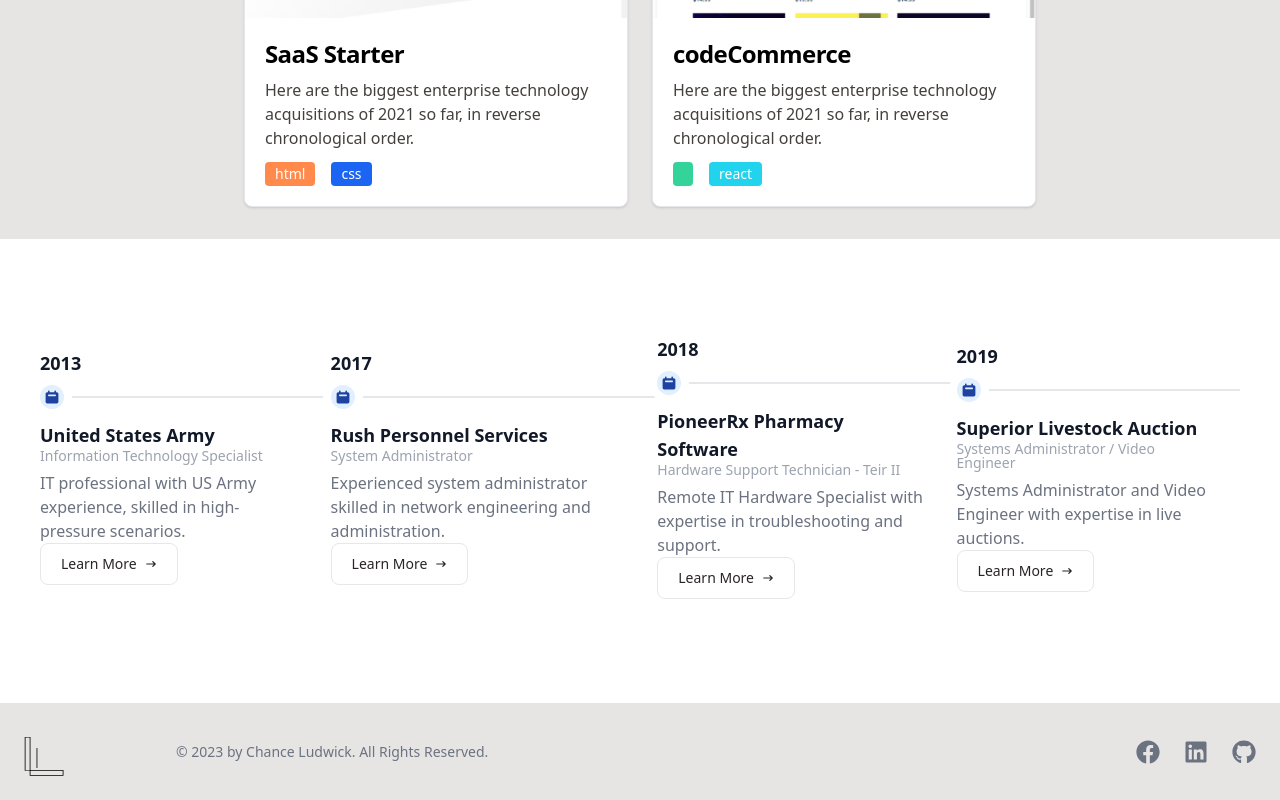
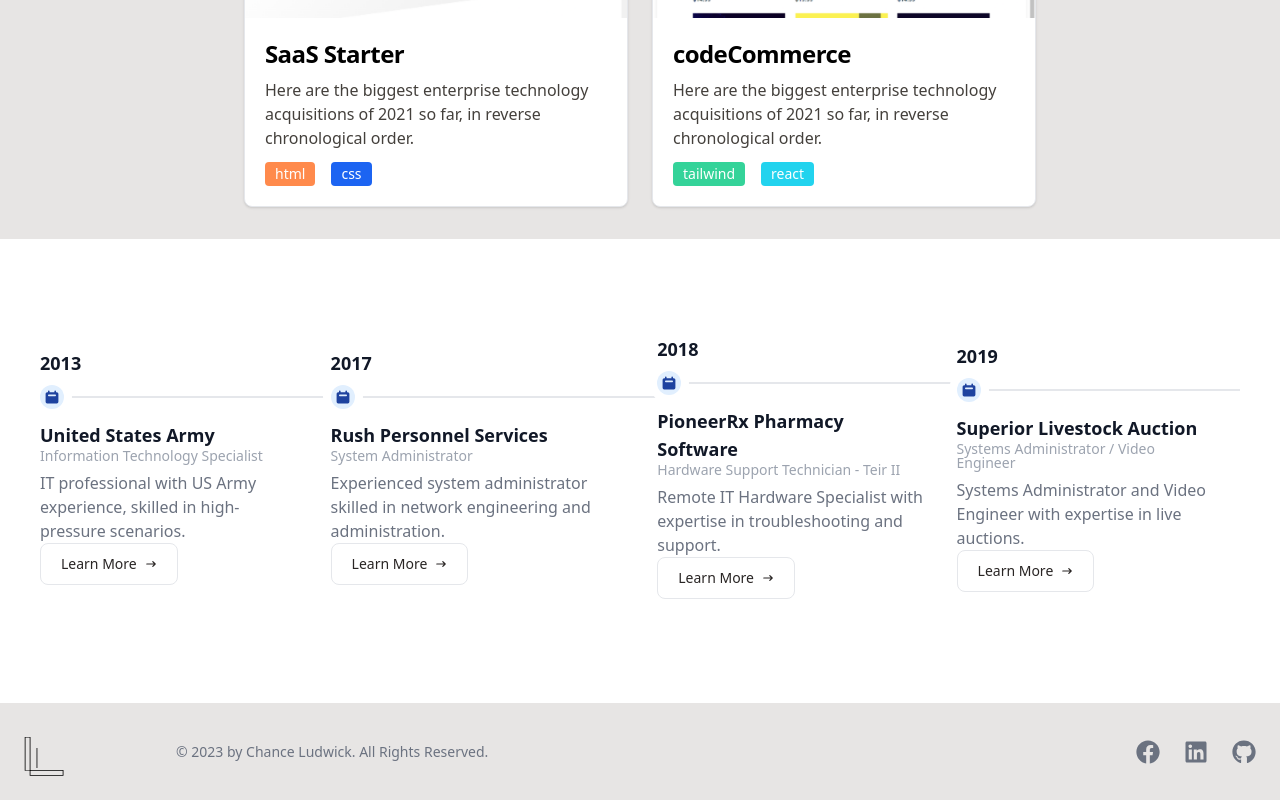
Before and after one commit to chanceltron/portfolio-site, a React (Vite) app: page / in a window 1280 px wide. Shown: the part 1778-2578 px from the top of the page. Built offline with nearby package versions, Linux system fonts and the light colour scheme.

Commit message:
Fix tailwind badge text not appearing

```diff
--- a/src/components/Projects.jsx
+++ b/src/components/Projects.jsx
@@ -30,11 +30,11 @@ const badges = {
     styles: 'bg-lime-400 text-stone-800',
   },
   tailwind: {
-    icon: 'tailwind',
+    label: 'tailwind',
     styles: 'bg-emerald-400 text-white',
   },
   bootstrap: {
-    icon: 'bootstrap',
+    label: 'bootstrap',
     styles: 'bg-purple-500 text-white',
   },
 };
```
